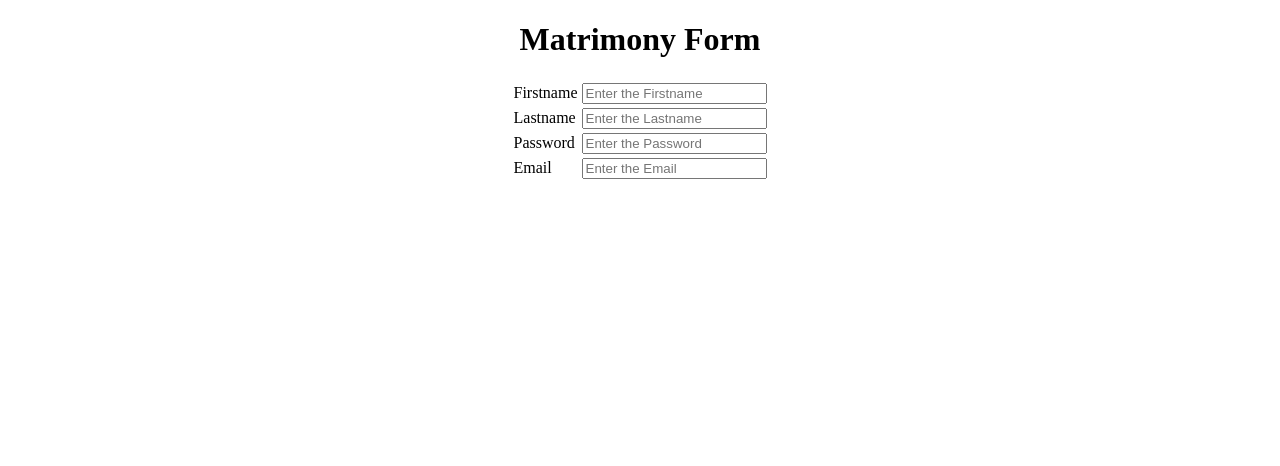
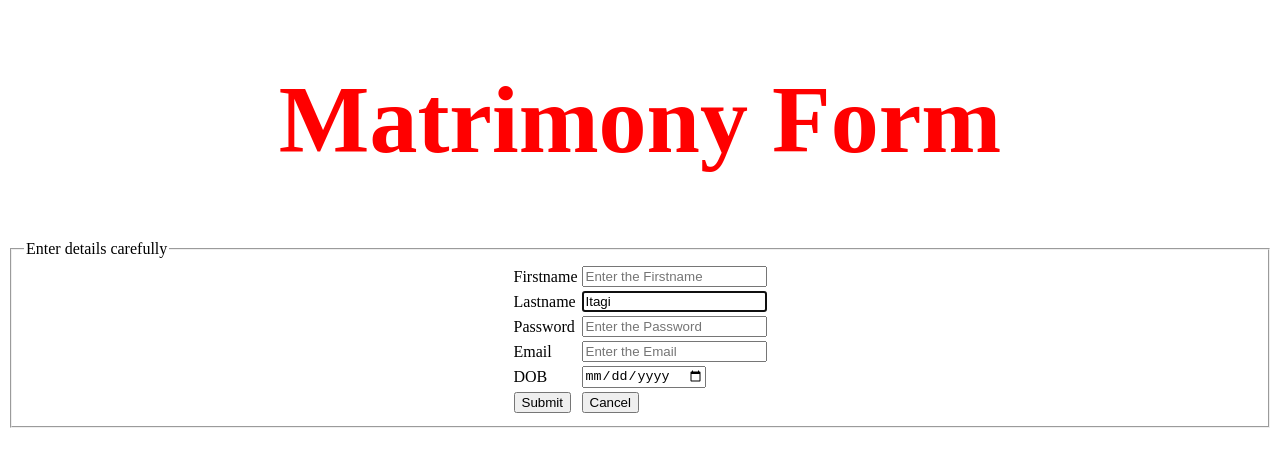
Before and after one commit to Anil-Itagi/Jspiders_practice, a plain HTML site: page HTML/forms/forms1.html in a window 1280 px wide. Drawn offline with Linux system fonts and the light colour scheme.

Commit message:
pass, email ,label, date, dropdown , autofocus ,readonly, autocomplete practiced

```diff
--- a/HTML/forms/forms1.html
+++ b/HTML/forms/forms1.html
@@ -9,12 +9,16 @@
 
 <body>
     <center>
+        <font color="red" size="20px">
 
             <h1>Matrimony Form</h1>
+        </font>
     </center>
 
     <center>
-        <form action="">
+        <form action="" autocomplete="on">
+            <fieldset>
+                <legend>Enter details carefully</legend>
 
                 <table>
 
@@ -24,19 +28,31 @@
                     </tr>
                     <tr>
                         <td> <label for="ln">Lastname</label></td>
-                    <td><input type="text" id="ln" placeholder="Enter the Lastname"></td>
+                        <td><input type="text" id="ln" placeholder="Enter the Lastname" value="Itagi" autofocus readonly></td>
                     </tr>
                     <tr>
                         <td> <label for="pass">Password</label></td>
-                    <td><input type="password" id="pass" placeholder="Enter the Password"></td>
+                        <td><input type="password" id="pass" placeholder="Enter the Password" required></td>
                     </tr>
                     <tr>
-                    <td> <label for="fn">Email</label></td>
-                    <td><input type="Email" id="fn" placeholder="Enter the Email"></td>
+                        <td> <label for="email">Email</label></td>
+                        <td><input type="email" id="email" placeholder="Enter the Email"></td>
+                    </tr>
+
+                    <tr>
+                        <td><label for="dob">DOB</label></td>
+                        <td> <input type="date" id="dob"></td>
+
+                    </tr>
+
+                    <tr>
+                        <td><button>Submit</button></td>
+                        <td><button>Cancel</button></td>
                     </tr>
 
                 </table>
 
+            </fieldset>
         </form>
     </center>
 </body>
```
Lines whose indentation alone changed are shown as unchanged.
